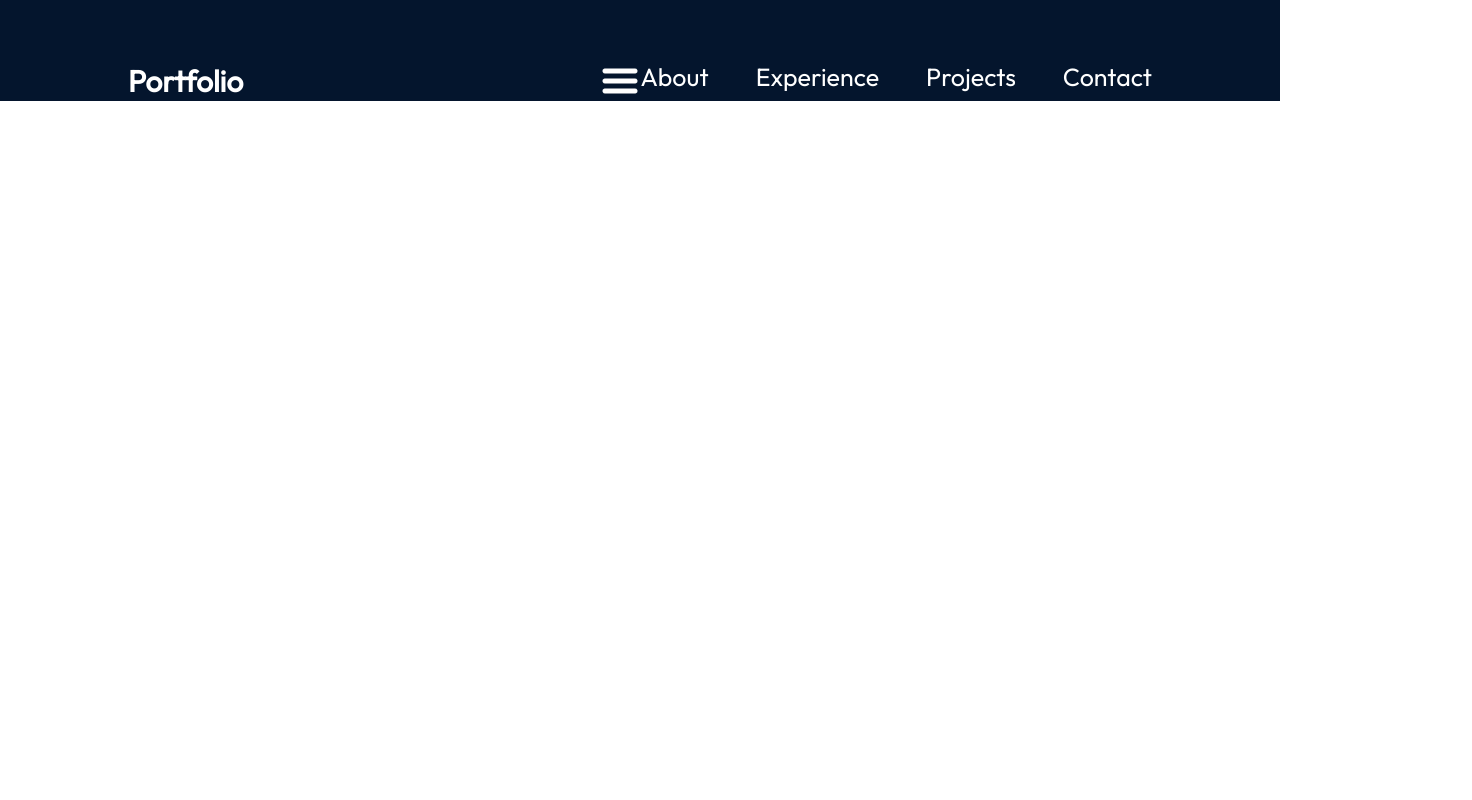
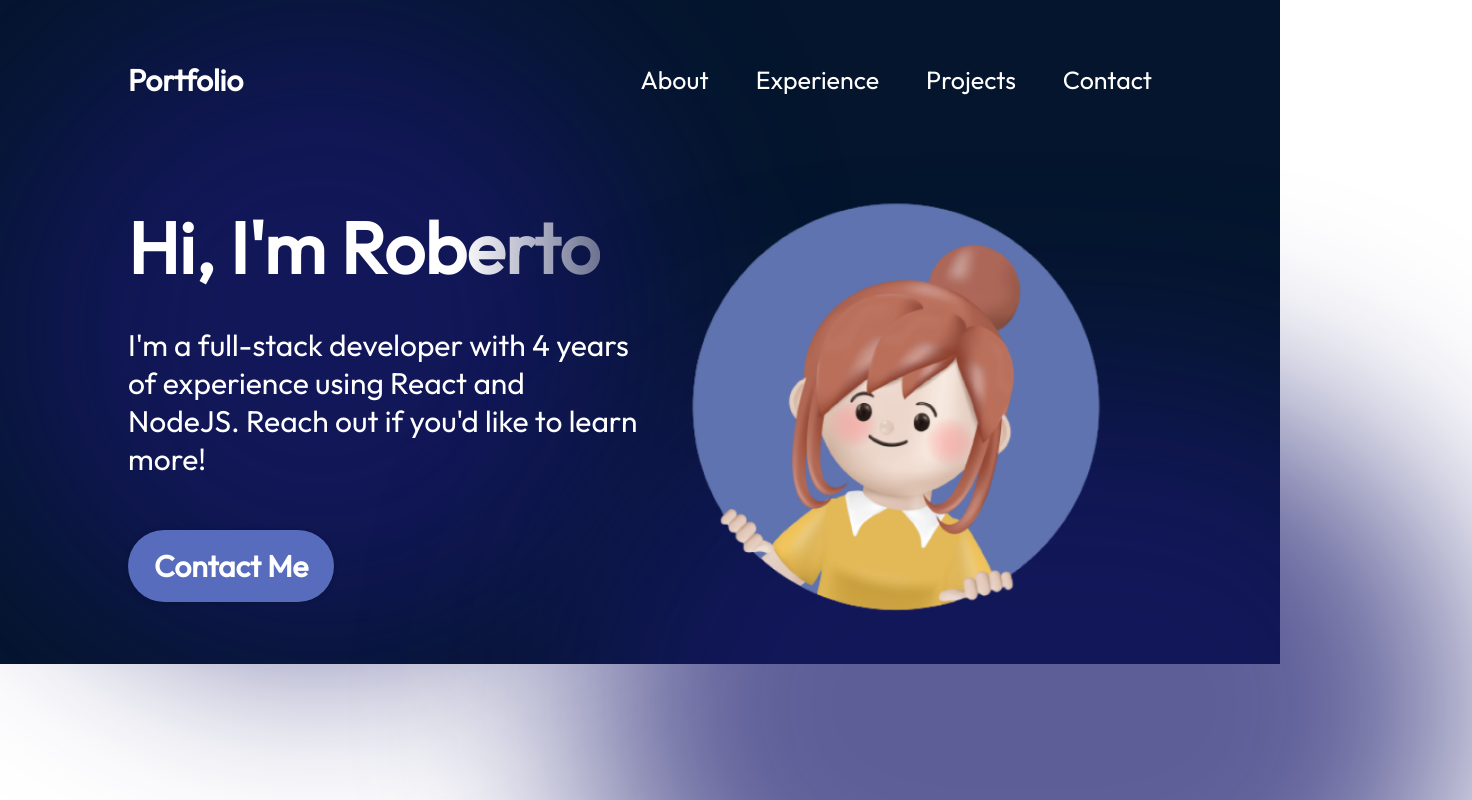
Before and after one commit to Antartic4/rjsv-portfolio, a React (Vite) app: page / in a window 1280 px wide. Shown: the top 800 px of the page, 1472 px wide, since content can reach past the window. Built offline with nearby package versions, Linux system fonts and the light colour scheme.

Commit message:
Added Hero Section and fixed Navbar's menuButton showing on all screens.

```diff
--- a/src/App.jsx
+++ b/src/App.jsx
@@ -1,10 +1,12 @@
 import styles from './App.module.css';
+import { Hero } from './components/Hero/Hero';
 import { Navbar } from './components/Navbar/Navbar';
 
 function App() {
   return (
     <div className={styles.App}>
       <Navbar />
+      <Hero />
     </div>
   );
 }
--- /dev/null
+++ b/src/components/Hero/Hero.jsx
@@ -0,0 +1,28 @@
+/* eslint-disable react/no-unescaped-entities */
+
+import { getImageUrl } from '../../utils';
+import styles from './Hero.module.css';
+
+export const Hero = () => {
+  return (
+    <section className={styles.container}>
+      <div className={styles.content}>
+        <h1 className={styles.title}>Hi, I'm Roberto</h1>
+        <p className={styles.description}>
+          I'm a full-stack developer with 4 years of experience using React and
+          NodeJS. Reach out if you'd like to learn more!
+        </p>
+        <a href="mailto:robjose1996@gmail.com" className={styles.contactBtn}>
+          Contact Me
+        </a>
+      </div>
+      <img
+        src={getImageUrl('hero/heroImage.png')}
+        alt="Hero image of me"
+        className={styles.heroImg}
+      />
+      <div className={styles.topBlur} />
+      <div className={styles.bottomBlur} />
+    </section>
+  );
+};
--- /dev/null
+++ b/src/components/Hero/Hero.module.css
@@ -0,0 +1,111 @@
+@import '../../vars.css';
+
+.container {
+  position: relative;
+  display: flex;
+  align-items: center;
+  justify-content: space-between;
+  margin-top: 40px;
+  z-index: 1;
+  margin-left: 10%;
+  margin-right: 10%;
+}
+
+.content {
+  display: flex;
+  flex-direction: column;
+  align-items: flex-start;
+  color: var(--color-text);
+  z-index: 1;
+}
+
+.title {
+  font-size: 72px;
+  font-weight: 900;
+  margin-bottom: 33px;
+  font-family: var(--font-roboto);
+  background: linear-gradient(
+    90deg,
+    rgba(255, 255, 255, 1) 70%,
+    rgba(255, 255, 255, 0) 120%
+  );
+  -webkit-text-fill-color: transparent;
+  -webkit-background-clip: text;
+}
+
+.description {
+  font-size: 30px;
+  font-family: var(--font-roboto);
+  margin-bottom: 52px;
+}
+
+.contactBtn {
+  text-decoration: none;
+  background-color: var(--color-primary);
+  color: var(--color-text);
+  border-radius: 100px;
+  font-size: 30px;
+  font-weight: 600;
+  padding: 17px 26px;
+  box-shadow: 0 0 4px 0 rgba(0, 0, 0, 0.25);
+}
+
+.heroImg {
+  width: 50%;
+  z-index: 1;
+
+  animation-name: floating;
+  animation-duration: 3s;
+  animation-iteration-count: infinite;
+  animation-timing-function: ease-in-out;
+}
+
+@keyframes floating {
+  0% {
+    transform: translate(0, 0px);
+  }
+  50% {
+    transform: translate(0, 10px);
+  }
+  100% {
+    transform: translate(0, -0px);
+  }
+}
+
+.topBlur {
+  position: absolute;
+  width: 50vw;
+  height: 50vw;
+  min-width: 350px;
+  min-height: 350px;
+  top: -128px;
+  left: -10vw;
+  border-radius: 764px;
+  background: rgba(25, 25, 109, 0.7);
+  filter: blur(100px);
+  z-index: 0;
+}
+
+.bottomBlur {
+  position: absolute;
+  width: 70vw;
+  height: 50vw;
+  min-width: 250px;
+  min-height: 350px;
+  top: 246px;
+  right: -25vw;
+  border-radius: 764px;
+  background: rgba(25, 25, 109, 0.7);
+  filter: blur(100px);
+  z-index: 0;
+}
+
+@media screen and (max-width: 830px) {
+  .container {
+    flex-direction: column-reverse;
+  }
+
+  .content {
+    align-items: center;
+  }
+}
--- a/src/components/Navbar/Navbar.module.css
+++ b/src/components/Navbar/Navbar.module.css
@@ -31,6 +31,10 @@
   font-size: 25px;
   color: var(--color-text);
   text-decoration: none;
+}
+
+.menuBtn {
+  display: none;
 }
 
 @media screen and (max-width: 830px) {
```
